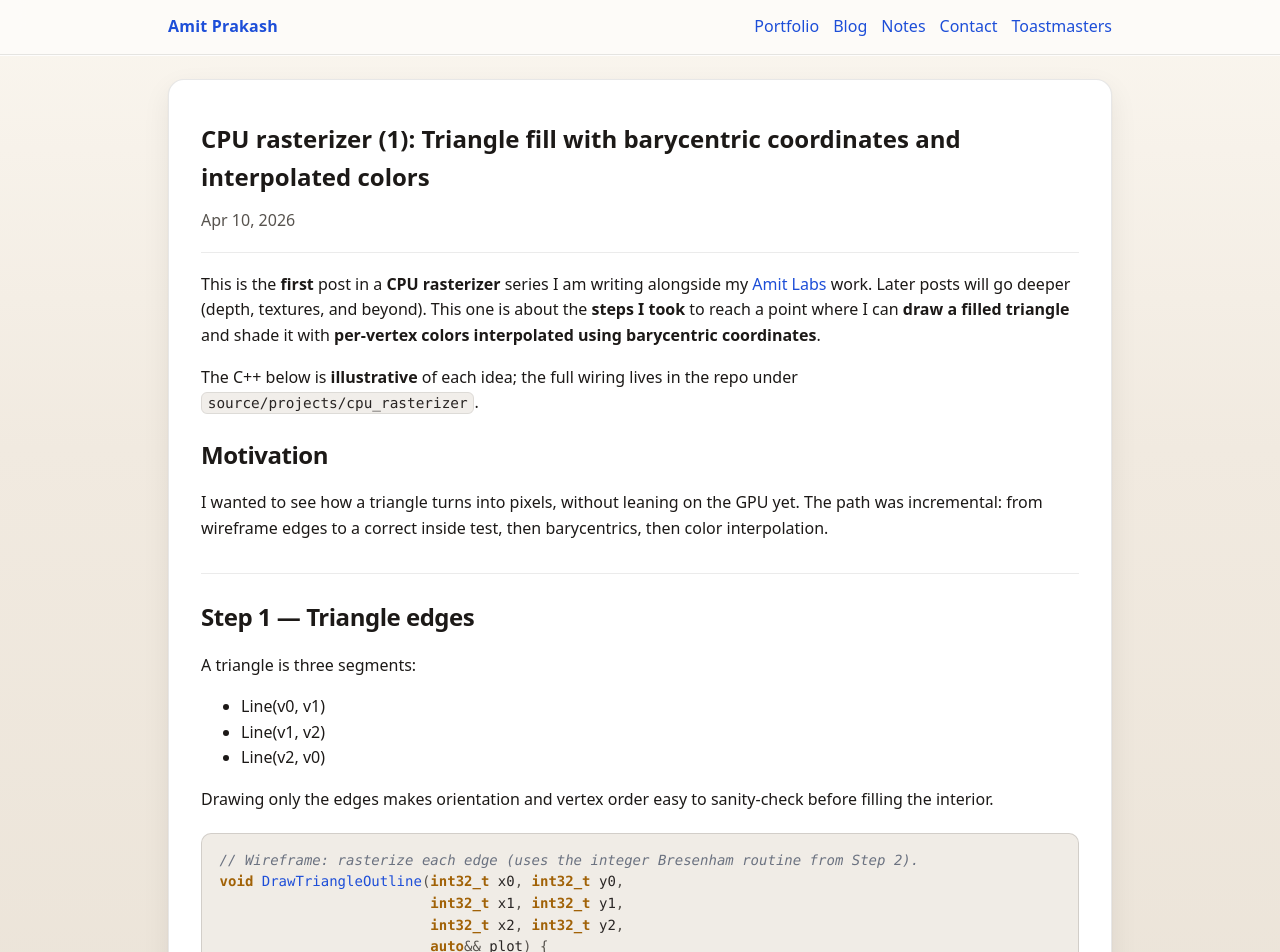
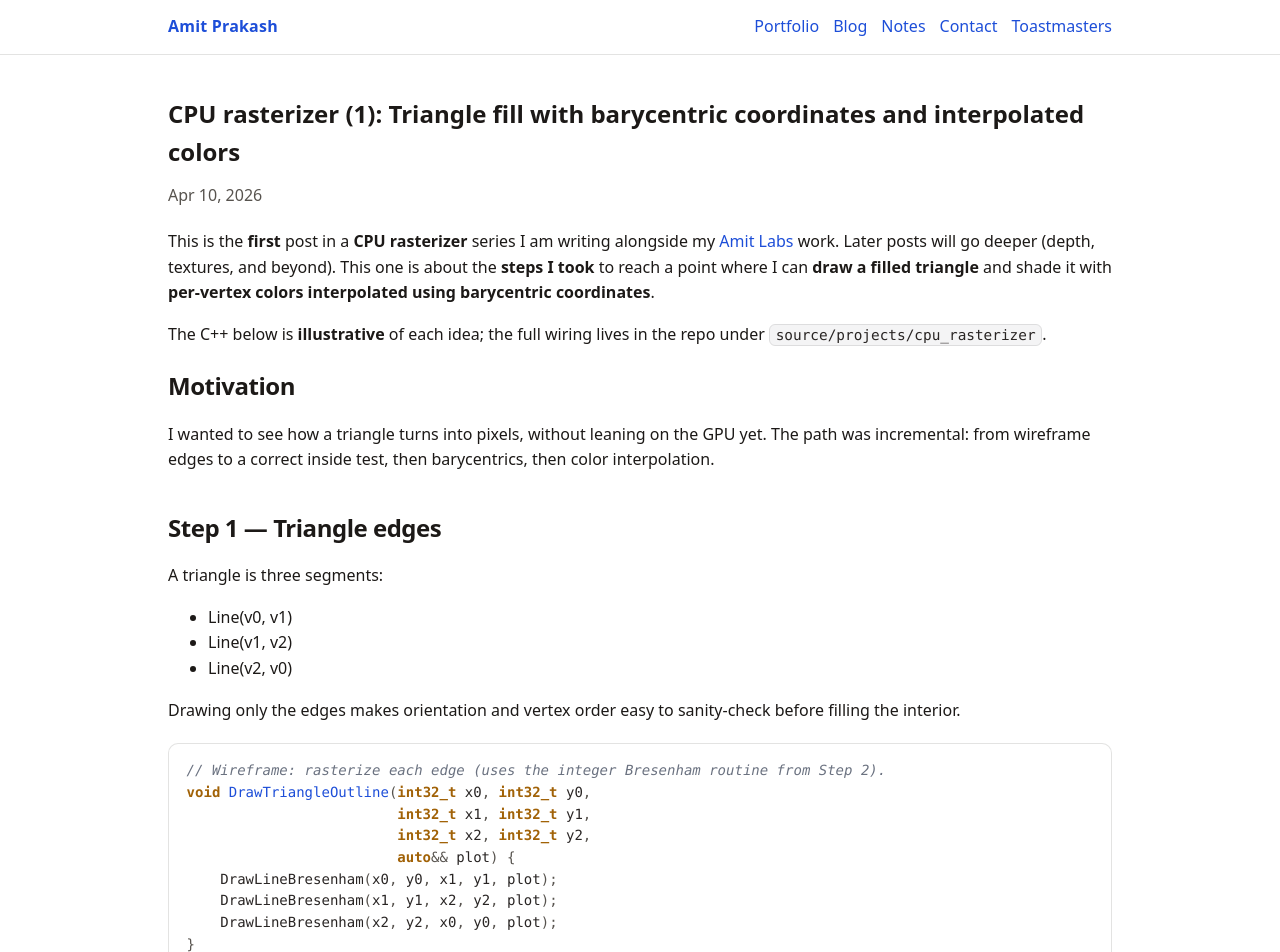
Before and after one commit to amitprakash07/amitprakash07.github.io, a Jekyll site: the page built from _posts/computer-graphics/cpu-rasterizer/2026-04-10-cpu-rasterizer-triangle-barycentric-colors.md, in a window 1280 px wide and 1400 px high. Shown: the top 952 px of the window. Built offline with Jekyll 4.4.1, drawn with Linux system fonts in a browser that asks for light colours.

Commit message:
Update css

```diff
--- a/_config.yml
+++ b/_config.yml
@@ -4,7 +4,7 @@ url: ""
 baseurl: ""
 
 # Append to stylesheet URL so browsers/CDN pick up CSS changes after deploy (bump when you edit style.css).
-assets_css_version: "4"
+assets_css_version: "5"
 
 markdown: kramdown
 
--- a/assets/css/style.css
+++ b/assets/css/style.css
@@ -1,23 +1,22 @@
 :root {
-  /* Page shell: warm paper; blog posts use --panel (white) for reading */
-  --bg: #f1eae0;
-  --bg-elevated: #faf6ef;
-  --divider: rgba(28, 25, 23, 0.085);
+  /* Simple light site: white page, code blocks match (inline uses faint gray pill) */
+  --bg: #ffffff;
+  --bg-elevated: #ffffff;
   --panel: #ffffff;
   --text: #1c1917;
   --muted: #57534e;
   --link: #1d4ed8;
   --link-hover: #1e3a8a;
-  --border: rgba(28, 25, 23, 0.10);
-  --border-strong: rgba(28, 25, 23, 0.14);
+  --border: rgba(28, 25, 23, 0.12);
+  --border-strong: rgba(28, 25, 23, 0.16);
   --accent-tint: rgba(37, 99, 235, 0.08);
   --accent-tint-hover: rgba(37, 99, 235, 0.12);
   --accent-border: rgba(37, 99, 235, 0.28);
   --accent-border-strong: rgba(37, 99, 235, 0.42);
-  --code-bg: #f1eeea;
+  --code-bg: #f4f4f5;
   --code-text: #292524;
-  --code-border: rgba(28, 25, 23, 0.09);
-  --pre-bg: #f0ece6;
+  --code-border: rgba(28, 25, 23, 0.1);
+  --pre-bg: #ffffff;
   --max: 980px;
 }
 
@@ -28,14 +27,7 @@ body {
   font-family: ui-sans-serif, system-ui, -apple-system, Segoe UI, Roboto, Arial, "Apple Color Emoji", "Segoe UI Emoji";
   line-height: 1.6;
   color: var(--text);
-  background-color: var(--bg);
-  /* Very subtle warm lift at the top — no strong color wash */
-  background-image: linear-gradient(
-    180deg,
-    var(--bg-elevated) 0%,
-    var(--bg) 32%,
-    #e8e0d4 100%
-  );
+  background: var(--bg);
 }
 
 a { color: var(--link); text-decoration: none; }
@@ -52,11 +44,10 @@ a:hover { color: var(--link-hover); text-decoration: underline; }
   position: sticky;
   top: 0;
   z-index: 20;
-  background: rgba(253, 252, 250, 0.88);
+  background: rgba(255, 255, 255, 0.92);
   backdrop-filter: blur(12px);
   -webkit-backdrop-filter: blur(12px);
   border-bottom: 1px solid var(--border);
-  box-shadow: 0 1px 0 rgba(255, 255, 255, 0.8);
 }
 
 .nav {
@@ -83,21 +74,18 @@ a:hover { color: var(--link-hover); text-decoration: underline; }
 .page h1, .post h1 { margin: 0 0 12px; }
 .post__meta { margin: 0; color: var(--muted); }
 
-/* Blog posts: white card on warm page (body stays tinted) */
+/* Blog posts: same white as page (no card chrome) */
 article.post {
   background: var(--panel);
-  border: 1px solid var(--border);
-  border-radius: 16px;
-  padding: clamp(1.5rem, 4vw, 2.5rem) clamp(1.25rem, 3vw, 2rem);
-  box-shadow:
-    0 1px 2px rgba(28, 25, 23, 0.05),
-    0 10px 28px rgba(28, 25, 23, 0.07);
+  border: 0;
+  border-radius: 0;
+  padding: clamp(0.5rem, 2vw, 1rem) 0;
+  box-shadow: none;
 }
 
 .post__header {
-  padding-bottom: 1.15rem;
-  margin-bottom: 1.15rem;
-  border-bottom: 1px solid var(--divider);
+  margin-bottom: 1.25rem;
+  padding-bottom: 0;
 }
 
 /* Inline and fenced code (Kramdown): high contrast on warm white */
@@ -119,12 +107,11 @@ article.post {
   line-height: 1.55;
   color: var(--code-text);
   background: var(--pre-bg);
-  border: 1px solid var(--border-strong);
+  border: 1px solid var(--border);
   border-radius: 10px;
   padding: 1rem 1.1rem;
   overflow-x: auto;
   margin: 1rem 0;
-  box-shadow: inset 0 1px 2px rgba(28, 25, 23, 0.04);
 }
 
 .post__content pre code,
@@ -153,7 +140,7 @@ article.post {
 .page .highlighter-rouge .highlight {
   margin: 0;
   border-radius: 10px;
-  border: 1px solid var(--border-strong);
+  border: 1px solid var(--border);
   background: var(--pre-bg);
   overflow-x: auto;
 }
@@ -179,17 +166,17 @@ article.post {
 }
 
 .post__content h2:not(:first-of-type) {
-  margin-top: 2rem;
-  padding-top: 1.5rem;
-  border-top: 1px solid var(--divider);
+  margin-top: 2.25rem;
+  padding-top: 0;
 }
 
 .post__content hr,
 .page hr {
   border: 0;
-  height: 1px;
+  height: 0;
   margin: 2rem 0;
-  background: var(--divider);
+  background: transparent;
+  overflow: hidden;
 }
 
 .post__content blockquote,
@@ -371,23 +358,19 @@ article.post {
 .blog-index-section {
   margin: 0;
   padding: 0 0 clamp(1.75rem, 3vw, 2.5rem);
-  border-bottom: 1px solid var(--border);
 }
 
 .blog-index-section:last-child {
-  border-bottom: none;
   padding-bottom: 0;
 }
 
 .blog-index-year-block {
   margin: 0 0 clamp(2rem, 4vw, 3rem);
   padding: 0 0 clamp(1.75rem, 3vw, 2.5rem);
-  border-bottom: 1px solid var(--divider);
   scroll-margin-top: 88px;
 }
 
 .blog-index-year-block:last-child {
-  border-bottom: none;
   padding-bottom: 0;
 }
 
@@ -412,8 +395,7 @@ article.post {
   font-size: clamp(1.02rem, 2.2vw, 1.12rem);
   font-weight: 650;
   margin: 0 0 0.85rem;
-  padding-bottom: 0.45rem;
-  border-bottom: 1px solid var(--divider);
+  padding-bottom: 0;
   color: var(--muted);
   letter-spacing: 0.02em;
   scroll-margin-top: 96px;
@@ -423,8 +405,7 @@ article.post {
   font-size: clamp(1.05rem, 2.5vw, 1.2rem);
   font-weight: 650;
   margin: 0 0 1.1rem;
-  padding-bottom: 0.65rem;
-  border-bottom: 1px solid var(--divider);
+  padding-bottom: 0;
   color: var(--text);
   letter-spacing: 0.02em;
   scroll-margin-top: 96px;
@@ -449,11 +430,7 @@ article.post {
 }
 
 .blog-index-year-divider::after {
-  content: "";
-  flex: 1;
-  min-width: 0;
-  height: 1px;
-  background: var(--border);
+  display: none;
 }
 
 .blog-index-card-grid {
@@ -678,7 +655,7 @@ article.post {
 
 .site-footer {
   border-top: 1px solid var(--border);
-  background: rgba(255, 255, 255, 0.65);
+  background: var(--bg);
   margin-top: 2rem;
 }
 .site-footer__inner { color: var(--muted); font-size: 14px; }
```
